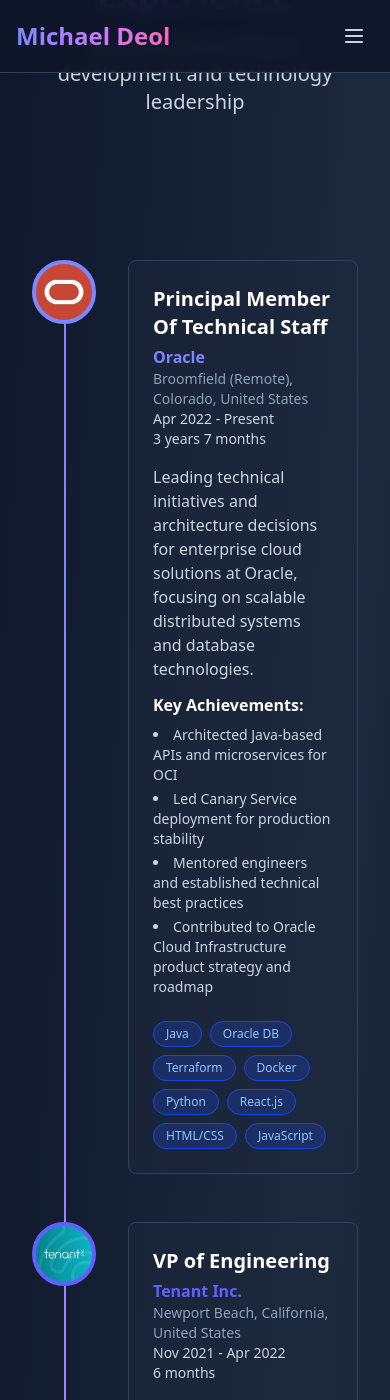
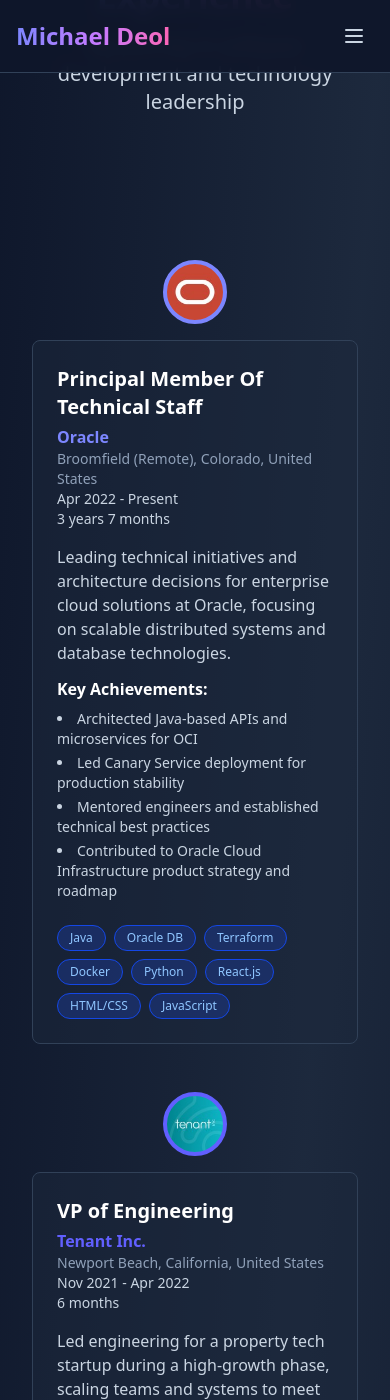
Before and after one commit to michaeldeol/portfolio, a Jekyll site: the page built from resume.markdown, in a window 390 px wide and 1400 px high, scrolled down 201 px. Built offline with Jekyll 4.4.1, drawn with Linux system fonts in a browser that asks for light colours.

Commit message:
resume timeline fix for mobile

```diff
--- a/_layouts/resume.html
+++ b/_layouts/resume.html
@@ -24,16 +24,16 @@ layout: default
 
       <!-- Experience Item Template - Replace with your actual experience -->
       <div class="relative">
-        <!-- Timeline Line -->
-        <div class="absolute left-8 top-0 bottom-0 w-0.5 bg-gradient-to-b from-indigo-400 via-purple-400 to-pink-400"></div>
+        <!-- Timeline Line (Desktop) -->
+        <div class="hidden md:block absolute left-8 top-0 bottom-0 w-0.5 bg-gradient-to-b from-indigo-400 via-purple-400 to-pink-400"></div>
 
         <!-- Experience Items -->
         <div class="space-y-12">
 
           <!-- Oracle Principal Member Of Technical Staff -->
-          <div class="relative flex items-start space-x-8">
+          <div class="relative flex flex-col md:flex-row md:items-start space-y-4 md:space-y-0 md:space-x-8">
             <!-- Timeline Dot -->
-            <div class="flex-shrink-0 w-16 h-16 bg-white border-4 border-indigo-400 rounded-full"
+            <div class="flex-shrink-0 w-16 h-16 bg-white border-4 border-indigo-400 rounded-full mx-auto md:mx-0 md:mr-8"
                  style="background-image: url('{{ '/assets/images/company_logos/oracle_logo.jpg' | relative_url }}'); background-size: 100%; background-position: center; background-repeat: no-repeat;">
             </div>
 
@@ -81,9 +81,9 @@ layout: default
           </div>
 
           <!-- Tenant Inc VP of Engineering -->
-          <div class="relative flex items-start space-x-8">
+          <div class="relative flex flex-col md:flex-row md:items-start space-y-4 md:space-y-0 md:space-x-8">
             <!-- Timeline Dot -->
-            <div class="flex-shrink-0 w-16 h-16 bg-white border-4 border-indigo-500 rounded-full"
+            <div class="flex-shrink-0 w-16 h-16 bg-white border-4 border-indigo-500 rounded-full mx-auto md:mx-0 md:mr-8"
                  style="background-image: url('{{ '/assets/images/company_logos/tenant_inc_logo.jpg' | relative_url }}'); background-size: 100%; background-position: center; background-repeat: no-repeat;">
             </div>
 
@@ -125,9 +125,9 @@ layout: default
           </div>
 
           <!-- Oracle Senior Member Of Technical Staff -->
-          <div class="relative flex items-start space-x-8">
+          <div class="relative flex flex-col md:flex-row md:items-start space-y-4 md:space-y-0 md:space-x-8">
             <!-- Timeline Dot -->
-            <div class="flex-shrink-0 w-16 h-16 bg-white border-4 border-indigo-600 rounded-full"
+            <div class="flex-shrink-0 w-16 h-16 bg-white border-4 border-indigo-600 rounded-full mx-auto md:mx-0 md:mr-8"
                  style="background-image: url('{{ '/assets/images/company_logos/oracle_logo.jpg' | relative_url }}'); background-size: 100%; background-position: center; background-repeat: no-repeat;">
             </div>
 
@@ -175,9 +175,9 @@ layout: default
           </div>
 
           <!-- Blast VP of Engineering -->
-          <div class="relative flex items-start space-x-8">
+          <div class="relative flex flex-col md:flex-row md:items-start space-y-4 md:space-y-0 md:space-x-8">
             <!-- Timeline Dot -->
-            <div class="flex-shrink-0 w-16 h-16 bg-white border-4 border-purple-400 rounded-full"
+            <div class="flex-shrink-0 w-16 h-16 bg-white border-4 border-purple-400 rounded-full mx-auto md:mx-0 md:mr-8"
                  style="background-image: url('{{ '/assets/images/company_logos/blast_logo.jpg' | relative_url }}'); background-size: 70%; background-position: center; background-repeat: no-repeat;">
             </div>
 
@@ -224,9 +224,9 @@ layout: default
           </div>
 
           <!-- Aspiration Senior Software Engineer -->
-          <div class="relative flex items-start space-x-8">
+          <div class="relative flex flex-col md:flex-row md:items-start space-y-4 md:space-y-0 md:space-x-8">
             <!-- Timeline Dot -->
-            <div class="flex-shrink-0 w-16 h-16 bg-white border-4 border-purple-600 rounded-full"
+            <div class="flex-shrink-0 w-16 h-16 bg-white border-4 border-purple-600 rounded-full mx-auto md:mx-0 md:mr-8"
                  style="background-image: url('{{ '/assets/images/company_logos/aspiration_logo.jpg' | relative_url }}'); background-size: 100%; background-position: center; background-repeat: no-repeat;">
             </div>
 
@@ -268,9 +268,9 @@ layout: default
           </div>
 
           <!-- Acorns Senior Software Engineer -->
-          <div class="relative flex items-start space-x-8">
+          <div class="relative flex flex-col md:flex-row md:items-start space-y-4 md:space-y-0 md:space-x-8">
             <!-- Timeline Dot -->
-            <div class="flex-shrink-0 w-16 h-16 bg-white border-4 border-pink-400 rounded-full"
+            <div class="flex-shrink-0 w-16 h-16 bg-white border-4 border-pink-400 rounded-full mx-auto md:mx-0 md:mr-8"
                  style="background-image: url('{{ '/assets/images/company_logos/acorns_grow_inc__logo.jpg' | relative_url }}'); background-size: 100%; background-position: center; background-repeat: no-repeat;">
             </div>
 
@@ -325,9 +325,9 @@ layout: default
           </div>
 
           <!-- Billabong Senior Software Engineer -->
-          <div class="relative flex items-start space-x-8 older-experience" style="display: none;">
+          <div class="relative flex flex-col md:flex-row md:items-start space-y-4 md:space-y-0 md:space-x-8 older-experience" style="display: none;">
             <!-- Timeline Dot -->
-            <div class="flex-shrink-0 w-16 h-16 bg-white border-4 border-pink-500 rounded-full"
+            <div class="flex-shrink-0 w-16 h-16 bg-white border-4 border-pink-500 rounded-full mx-auto md:mx-0 md:mr-8"
                  style="background-image: url('{{ '/assets/images/company_logos/billabong_logo.jpg' | relative_url }}'); background-size: 100%; background-position: center; background-repeat: no-repeat;">
             </div>
 
@@ -371,9 +371,9 @@ layout: default
           </div>
 
           <!-- ReachLocal Senior Software Engineer -->
-          <div class="relative flex items-start space-x-8 older-experience" style="display: none;">
+          <div class="relative flex flex-col md:flex-row md:items-start space-y-4 md:space-y-0 md:space-x-8 older-experience" style="display: none;">
             <!-- Timeline Dot -->
-            <div class="flex-shrink-0 w-16 h-16 bg-white border-4 border-pink-600 rounded-full"
+            <div class="flex-shrink-0 w-16 h-16 bg-white border-4 border-pink-600 rounded-full mx-auto md:mx-0 md:mr-8"
                  style="background-image: url('{{ '/assets/images/company_logos/reachlocal_logo.jpg' | relative_url }}'); background-size: 100%; background-position: center; background-repeat: no-repeat;">
             </div>
 
@@ -417,9 +417,9 @@ layout: default
           </div>
 
           <!-- mophie Senior Web Developer -->
-          <div class="relative flex items-start space-x-8 older-experience" style="display: none;">
+          <div class="relative flex flex-col md:flex-row md:items-start space-y-4 md:space-y-0 md:space-x-8 older-experience" style="display: none;">
             <!-- Timeline Dot -->
-            <div class="flex-shrink-0 w-16 h-16 bg-white border-4 border-pink-700 rounded-full"
+            <div class="flex-shrink-0 w-16 h-16 bg-white border-4 border-pink-700 rounded-full mx-auto md:mx-0 md:mr-8"
                  style="background-image: url('{{ '/assets/images/company_logos/mophie_logo.jpg' | relative_url }}'); background-size: 100%; background-position: center; background-repeat: no-repeat;">
             </div>
 
@@ -462,9 +462,9 @@ layout: default
           </div>
 
           <!-- Sevenly Director of Web Development -->
-          <div class="relative flex items-start space-x-8 older-experience" style="display: none;">
+          <div class="relative flex flex-col md:flex-row md:items-start space-y-4 md:space-y-0 md:space-x-8 older-experience" style="display: none;">
             <!-- Timeline Dot -->
-            <div class="flex-shrink-0 w-16 h-16 bg-white border-4 border-pink-800 rounded-full"
+            <div class="flex-shrink-0 w-16 h-16 bg-white border-4 border-pink-800 rounded-full mx-auto md:mx-0 md:mr-8"
                  style="background-image: url('{{ '/assets/images/company_logos/sevenly_logo.jpg' | relative_url }}'); background-size: 80%; background-position: center; background-repeat: no-repeat;">
             </div>
 
@@ -510,9 +510,9 @@ layout: default
           </div>
 
           <!-- Sevenly Senior Software Engineer -->
-          <div class="relative flex items-start space-x-8 older-experience" style="display: none;">
+          <div class="relative flex flex-col md:flex-row md:items-start space-y-4 md:space-y-0 md:space-x-8 older-experience" style="display: none;">
             <!-- Timeline Dot -->
-            <div class="flex-shrink-0 w-16 h-16 bg-white border-4 border-pink-900 rounded-full"
+            <div class="flex-shrink-0 w-16 h-16 bg-white border-4 border-pink-900 rounded-full mx-auto md:mx-0 md:mr-8"
                  style="background-image: url('{{ '/assets/images/company_logos/sevenly_logo.jpg' | relative_url }}'); background-size: 80%; background-position: center; background-repeat: no-repeat;">
             </div>
 
@@ -559,9 +559,9 @@ layout: default
           </div>
 
           <!-- Oakley Web Developer -->
-          <div class="relative flex items-start space-x-8 older-experience" style="display: none;">
+          <div class="relative flex flex-col md:flex-row md:items-start space-y-4 md:space-y-0 md:space-x-8 older-experience" style="display: none;">
             <!-- Timeline Dot -->
-            <div class="flex-shrink-0 w-16 h-16 bg-white border-4 border-pink-900 rounded-full"
+            <div class="flex-shrink-0 w-16 h-16 bg-white border-4 border-pink-900 rounded-full mx-auto md:mx-0 md:mr-8"
                  style="background-image: url('{{ '/assets/images/company_logos/oakley_logo.jpg' | relative_url }}'); background-size: 100%; background-position: center; background-repeat: no-repeat;">
             </div>
 
@@ -606,9 +606,9 @@ layout: default
           </div>
 
           <!-- Overstock Manager Web Development -->
-          <div class="relative flex items-start space-x-8 older-experience" style="display: none;">
+          <div class="relative flex flex-col md:flex-row md:items-start space-y-4 md:space-y-0 md:space-x-8 older-experience" style="display: none;">
             <!-- Timeline Dot -->
-            <div class="flex-shrink-0 w-16 h-16 bg-white border-4 border-pink-900 rounded-full"
+            <div class="flex-shrink-0 w-16 h-16 bg-white border-4 border-pink-900 rounded-full mx-auto md:mx-0 md:mr-8"
                  style="background-image: url('{{ '/assets/images/company_logos/overstock_logo.jpg' | relative_url }}'); background-size: 100%; background-position: center; background-repeat: no-repeat;">
             </div>
 
@@ -653,9 +653,9 @@ layout: default
           </div>
 
           <!-- Overstock Frontend Engineer -->
-          <div class="relative flex items-start space-x-8 older-experience" style="display: none;">
+          <div class="relative flex flex-col md:flex-row md:items-start space-y-4 md:space-y-0 md:space-x-8 older-experience" style="display: none;">
             <!-- Timeline Dot -->
-            <div class="flex-shrink-0 w-16 h-16 bg-white border-4 border-pink-900 rounded-full"
+            <div class="flex-shrink-0 w-16 h-16 bg-white border-4 border-pink-900 rounded-full mx-auto md:mx-0 md:mr-8"
                  style="background-image: url('{{ '/assets/images/company_logos/overstock_logo.jpg' | relative_url }}'); background-size: 100%; background-position: center; background-repeat: no-repeat;">
             </div>
 
--- a/assets/css/style.css
+++ b/assets/css/style.css
@@ -340,6 +340,9 @@
   .inline-flex {
     display: inline-flex;
   }
+  .table {
+    display: table;
+  }
   .h-4 {
     height: calc(var(--spacing) * 4);
   }
@@ -364,6 +367,9 @@
   .min-h-screen {
     min-height: 100vh;
   }
+  .w-0 {
+    width: calc(var(--spacing) * 0);
+  }
   .w-0\.5 {
     width: calc(var(--spacing) * 0.5);
   }
@@ -406,12 +412,21 @@
   .flex-1 {
     flex: 1;
   }
+  .flex-shrink {
+    flex-shrink: 1;
+  }
   .flex-shrink-0 {
     flex-shrink: 0;
   }
+  .border-collapse {
+    border-collapse: collapse;
+  }
   .transform {
     transform: var(--tw-rotate-x,) var(--tw-rotate-y,) var(--tw-rotate-z,) var(--tw-skew-x,) var(--tw-skew-y,);
   }
+  .resize {
+    resize: both;
+  }
   .list-inside {
     list-style-position: inside;
   }
@@ -432,9 +447,6 @@
   }
   .items-center {
     align-items: center;
-  }
-  .items-start {
-    align-items: flex-start;
   }
   .justify-between {
     justify-content: space-between;
@@ -546,6 +558,9 @@
   .border-blue-700 {
     border-color: var(--color-blue-700);
   }
+  .border-emerald-500 {
+    border-color: var(--color-emerald-500);
+  }
   .border-emerald-500\/30 {
     border-color: color-mix(in srgb, oklch(69.6% 0.17 162.48) 30%, transparent);
     @supports (color: color-mix(in lab, red, red)) {
@@ -567,6 +582,9 @@
   .border-indigo-600 {
     border-color: var(--color-indigo-600);
   }
+  .border-orange-500 {
+    border-color: var(--color-orange-500);
+  }
   .border-orange-500\/30 {
     border-color: color-mix(in srgb, oklch(70.5% 0.213 47.604) 30%, transparent);
     @supports (color: color-mix(in lab, red, red)) {
@@ -594,6 +612,9 @@
   .border-purple-400 {
     border-color: var(--color-purple-400);
   }
+  .border-purple-500 {
+    border-color: var(--color-purple-500);
+  }
   .border-purple-500\/30 {
     border-color: color-mix(in srgb, oklch(62.7% 0.265 303.9) 30%, transparent);
     @supports (color: color-mix(in lab, red, red)) {
@@ -615,42 +636,63 @@
   .border-white {
     border-color: var(--color-white);
   }
+  .bg-blue-900 {
+    background-color: var(--color-blue-900);
+  }
   .bg-blue-900\/50 {
     background-color: color-mix(in srgb, oklch(37.9% 0.146 265.522) 50%, transparent);
     @supports (color: color-mix(in lab, red, red)) {
       background-color: color-mix(in oklab, var(--color-blue-900) 50%, transparent);
     }
   }
+  .bg-emerald-900 {
+    background-color: var(--color-emerald-900);
+  }
   .bg-emerald-900\/30 {
     background-color: color-mix(in srgb, oklch(37.8% 0.077 168.94) 30%, transparent);
     @supports (color: color-mix(in lab, red, red)) {
       background-color: color-mix(in oklab, var(--color-emerald-900) 30%, transparent);
     }
   }
+  .bg-indigo-600 {
+    background-color: var(--color-indigo-600);
+  }
   .bg-indigo-600\/20 {
     background-color: color-mix(in srgb, oklch(51.1% 0.262 276.966) 20%, transparent);
     @supports (color: color-mix(in lab, red, red)) {
       background-color: color-mix(in oklab, var(--color-indigo-600) 20%, transparent);
     }
   }
+  .bg-indigo-900 {
+    background-color: var(--color-indigo-900);
+  }
   .bg-indigo-900\/30 {
     background-color: color-mix(in srgb, oklch(35.9% 0.144 278.697) 30%, transparent);
     @supports (color: color-mix(in lab, red, red)) {
       background-color: color-mix(in oklab, var(--color-indigo-900) 30%, transparent);
     }
   }
+  .bg-orange-900 {
+    background-color: var(--color-orange-900);
+  }
   .bg-orange-900\/30 {
     background-color: color-mix(in srgb, oklch(40.8% 0.123 38.172) 30%, transparent);
     @supports (color: color-mix(in lab, red, red)) {
       background-color: color-mix(in oklab, var(--color-orange-900) 30%, transparent);
     }
   }
+  .bg-purple-900 {
+    background-color: var(--color-purple-900);
+  }
   .bg-purple-900\/30 {
     background-color: color-mix(in srgb, oklch(38.1% 0.176 304.987) 30%, transparent);
     @supports (color: color-mix(in lab, red, red)) {
       background-color: color-mix(in oklab, var(--color-purple-900) 30%, transparent);
     }
   }
+  .bg-slate-700 {
+    background-color: var(--color-slate-700);
+  }
   .bg-slate-700\/50 {
     background-color: color-mix(in srgb, oklch(37.2% 0.044 257.287) 50%, transparent);
     @supports (color: color-mix(in lab, red, red)) {
@@ -922,6 +964,9 @@
   .text-white {
     color: var(--color-white);
   }
+  .underline {
+    text-decoration-line: underline;
+  }
   .shadow-2xl {
     --tw-shadow: 0 25px 50px -12px var(--tw-shadow-color, rgb(0 0 0 / 0.25));
     box-shadow: var(--tw-inset-shadow), var(--tw-inset-ring-shadow), var(--tw-ring-offset-shadow), var(--tw-ring-shadow), var(--tw-shadow);
@@ -937,6 +982,9 @@
   .ring-4 {
     --tw-ring-shadow: var(--tw-ring-inset,) 0 0 0 calc(4px + var(--tw-ring-offset-width)) var(--tw-ring-color, currentcolor);
     box-shadow: var(--tw-inset-shadow), var(--tw-inset-ring-shadow), var(--tw-ring-offset-shadow), var(--tw-ring-shadow), var(--tw-shadow);
+  }
+  .ring-white {
+    --tw-ring-color: var(--color-white);
   }
   .ring-white\/10 {
     --tw-ring-color: color-mix(in srgb, #fff 10%, transparent);
@@ -944,6 +992,10 @@
       --tw-ring-color: color-mix(in oklab, var(--color-white) 10%, transparent);
     }
   }
+  .outline {
+    outline-style: var(--tw-outline-style);
+    outline-width: 1px;
+  }
   .filter {
     filter: var(--tw-blur,) var(--tw-brightness,) var(--tw-contrast,) var(--tw-grayscale,) var(--tw-hue-rotate,) var(--tw-invert,) var(--tw-saturate,) var(--tw-sepia,) var(--tw-drop-shadow,);
   }
@@ -952,6 +1004,15 @@
     -webkit-backdrop-filter: var(--tw-backdrop-blur,) var(--tw-backdrop-brightness,) var(--tw-backdrop-contrast,) var(--tw-backdrop-grayscale,) var(--tw-backdrop-hue-rotate,) var(--tw-backdrop-invert,) var(--tw-backdrop-opacity,) var(--tw-backdrop-saturate,) var(--tw-backdrop-sepia,);
     backdrop-filter: var(--tw-backdrop-blur,) var(--tw-backdrop-brightness,) var(--tw-backdrop-contrast,) var(--tw-backdrop-grayscale,) var(--tw-backdrop-hue-rotate,) var(--tw-backdrop-invert,) var(--tw-backdrop-opacity,) var(--tw-backdrop-saturate,) var(--tw-backdrop-sepia,);
   }
+  .backdrop-filter {
+    -webkit-backdrop-filter: var(--tw-backdrop-blur,) var(--tw-backdrop-brightness,) var(--tw-backdrop-contrast,) var(--tw-backdrop-grayscale,) var(--tw-backdrop-hue-rotate,) var(--tw-backdrop-invert,) var(--tw-backdrop-opacity,) var(--tw-backdrop-saturate,) var(--tw-backdrop-sepia,);
+    backdrop-filter: var(--tw-backdrop-blur,) var(--tw-backdrop-brightness,) var(--tw-backdrop-contrast,) var(--tw-backdrop-grayscale,) var(--tw-backdrop-hue-rotate,) var(--tw-backdrop-invert,) var(--tw-backdrop-opacity,) var(--tw-backdrop-saturate,) var(--tw-backdrop-sepia,);
+  }
+  .transition {
+    transition-property: color, background-color, border-color, outline-color, text-decoration-color, fill, stroke, --tw-gradient-from, --tw-gradient-via, --tw-gradient-to, opacity, box-shadow, transform, translate, scale, rotate, filter, -webkit-backdrop-filter, backdrop-filter, display, content-visibility, overlay, pointer-events;
+    transition-timing-function: var(--tw-ease, var(--default-transition-timing-function));
+    transition-duration: var(--tw-duration, var(--default-transition-duration));
+  }
   .transition-all {
     transition-property: all;
     transition-timing-function: var(--tw-ease, var(--default-transition-timing-function));
@@ -1367,11 +1428,26 @@
       padding-inline: calc(var(--spacing) * 6);
     }
   }
+  .md\:mx-0 {
+    @media (width >= 48rem) {
+      margin-inline: calc(var(--spacing) * 0);
+    }
+  }
   .md\:mt-0 {
     @media (width >= 48rem) {
       margin-top: calc(var(--spacing) * 0);
     }
   }
+  .md\:mr-8 {
+    @media (width >= 48rem) {
+      margin-right: calc(var(--spacing) * 8);
+    }
+  }
+  .md\:block {
+    @media (width >= 48rem) {
+      display: block;
+    }
+  }
   .md\:flex {
     @media (width >= 48rem) {
       display: flex;
@@ -1405,6 +1481,11 @@
   .md\:items-center {
     @media (width >= 48rem) {
       align-items: center;
+    }
+  }
+  .md\:items-start {
+    @media (width >= 48rem) {
+      align-items: flex-start;
     }
   }
   .md\:justify-between {
@@ -1432,6 +1513,15 @@
         --tw-space-x-reverse: 0;
         margin-inline-start: calc(calc(var(--spacing) * 6) * var(--tw-space-x-reverse));
         margin-inline-end: calc(calc(var(--spacing) * 6) * calc(1 - var(--tw-space-x-reverse)));
+      }
+    }
+  }
+  .md\:space-x-8 {
+    @media (width >= 48rem) {
+      :where(& > :not(:last-child)) {
+        --tw-space-x-reverse: 0;
+        margin-inline-start: calc(calc(var(--spacing) * 8) * var(--tw-space-x-reverse));
+        margin-inline-end: calc(calc(var(--spacing) * 8) * calc(1 - var(--tw-space-x-reverse)));
       }
     }
   }
@@ -1722,6 +1812,11 @@
   syntax: "*";
   inherits: false;
   initial-value: 0 0 #0000;
+}
+@property --tw-outline-style {
+  syntax: "*";
+  inherits: false;
+  initial-value: solid;
 }
 @property --tw-blur {
   syntax: "*";
@@ -1881,6 +1976,7 @@
       --tw-ring-offset-width: 0px;
       --tw-ring-offset-color: #fff;
       --tw-ring-offset-shadow: 0 0 #0000;
+      --tw-outline-style: solid;
       --tw-blur: initial;
       --tw-brightness: initial;
       --tw-contrast: initial;
```
